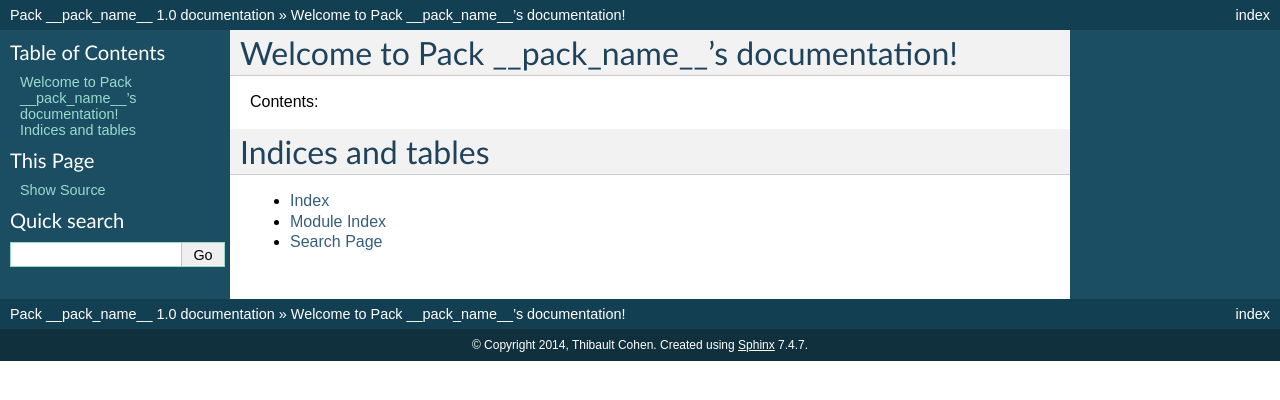
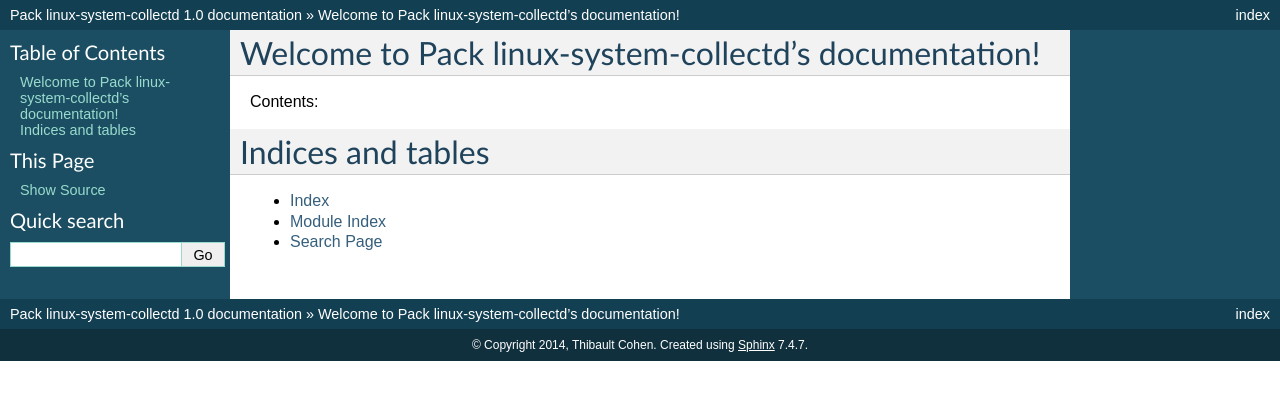
Before and after one commit to savoirfairelinux/monitoring-tools, a Sphinx documentation site: the page built from doc/source/index.rst, in a window 1280 px wide. Shown: the top 400 px of the page. Built offline with Sphinx 7.4.7, drawn with Linux system fonts in a browser that asks for light colours.

Commit message:
First commit for linux-system-collectd

```diff
--- a/doc/source/conf.py
+++ b/doc/source/conf.py
@@ -1,6 +1,6 @@
 # -*- coding: utf-8 -*-
 #
-# Pack __pack_name__ documentation build configuration file, created by
+# Pack linux-system-collectd documentation build configuration file, created by
 # sphinx-quickstart on Thu Feb 13 09:24:38 2014.
 #
 # This file is execfile()d with the current directory set to its
@@ -49,7 +49,7 @@ source_suffix = '.rst'
 master_doc = 'index'
 
 # General information about the project.
-project = u'Pack __pack_name__'
+project = u'Pack linux-system-collectd'
 copyright = u'2014, Thibault Cohen'
 
 # The version info for the project you're documenting, acts as replacement for
@@ -182,7 +182,7 @@ html_static_path = ['_static']
 #html_file_suffix = None
 
 # Output file base name for HTML help builder.
-htmlhelp_basename = 'Pack__pack_name__doc'
+htmlhelp_basename = 'Packlinux-system-collectddoc'
 
 
 # -- Options for LaTeX output ---------------------------------------------
@@ -202,7 +202,7 @@ latex_elements = {
 # (source start file, target name, title,
 #  author, documentclass [howto, manual, or own class]).
 latex_documents = [
-  ('index', 'Pack__pack_name__.tex', u'Pack \\_\\_linux-system-collectd\\_\\_ Documentation',
+  ('index', 'Packlinux-system-collectd.tex', u'Pack \\_\\_linux-system-collectd\\_\\_ Documentation',
    u'\\textless{}author\\_name\\textgreater{}', 'manual'),
 ]
 
@@ -232,7 +232,7 @@ latex_documents = [
 # One entry per manual page. List of tuples
 # (source start file, name, description, authors, manual section).
 man_pages = [
-    ('index', 'pack__pack_name__', u'Pack __pack_name__ Documentation',
+    ('index', 'packlinux-system-collectd', u'Pack linux-system-collectd Documentation',
      [u'Thibault Cohen'], 1)
 ]
 
@@ -246,8 +246,8 @@ man_pages = [
 # (source start file, target name, title, author,
 #  dir menu entry, description, category)
 texinfo_documents = [
-  ('index', 'Pack__pack_name__', u'Pack __pack_name__ Documentation',
-   u'Thibault Cohen', 'Pack__pack_name__', 'One line description of project.',
+  ('index', 'Packlinux-system-collectd', u'Pack linux-system-collectd Documentation',
+   u'Thibault Cohen', 'Packlinux-system-collectd', 'One line description of project.',
    'Miscellaneous'),
 ]
 
@@ -267,13 +267,13 @@ texinfo_documents = [
 # -- Options for Epub output ----------------------------------------------
 
 # Bibliographic Dublin Core info.
-epub_title = u'Pack __pack_name__'
+epub_title = u'Pack linux-system-collectd'
 epub_author = u'Thibault Cohen'
 epub_publisher = u'Thibault Cohen'
 epub_copyright = u'2014, Thibault Cohen'
 
 # The basename for the epub file. It defaults to the project name.
-#epub_basename = u'Pack __pack_name__'
+#epub_basename = u'Pack linux-system-collectd'
 
 # The HTML theme for the epub output. Since the default themes are not optimized
 # for small screen space, using the same theme for HTML and epub output is
--- a/doc/source/index.rst
+++ b/doc/source/index.rst
@@ -1,9 +1,9 @@
-.. Pack __pack_name__ documentation master file, created by
+.. Pack linux-system-collectd documentation master file, created by
    sphinx-quickstart on Thu Feb 13 09:24:38 2014.
    You can adapt this file completely to your liking, but it should at least
    contain the root `toctree` directive.
 
-Welcome to Pack __pack_name__'s documentation!
+Welcome to Pack linux-system-collectd's documentation!
 ==============================================
 
 Contents:
```
Also changed, not shown: 2 other files.
